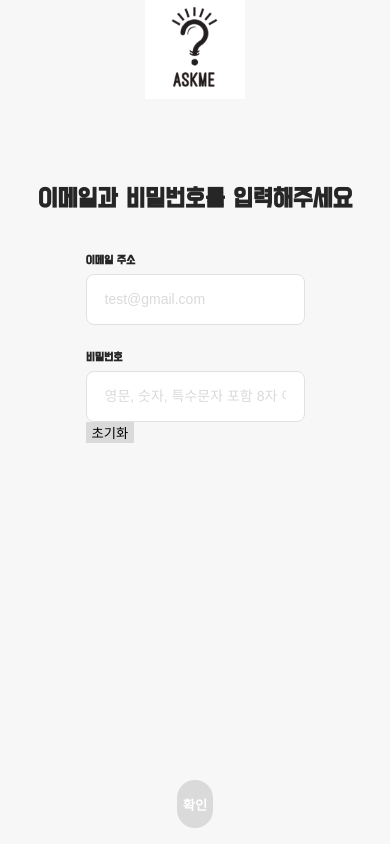
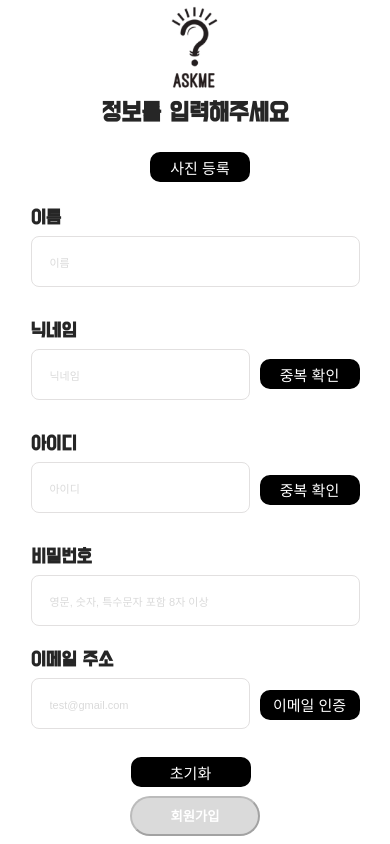
Before and after one commit to qarksangwon/AskMe, a React (Create React App) app in the folder minifront/: page /askme/signup in a window 390 px wide. Built offline with nearby package versions, Linux system fonts and the light colour scheme; a web font is replaced by a local one.

Commit message:
Signup 정규식,input 추가

```diff
--- a/minifront/src/signupPage/SignUp.js
+++ b/minifront/src/signupPage/SignUp.js
@@ -1,33 +1,74 @@
-import React, { useEffect, useState } from "react";
+import React, { useEffect, useState, useRef } from "react";
 import Logoimg from "../images/Logo.png";
 import "./signup.css";
 
-const User = {
-  email: "test@naver.com",
-  pw: "test1234!",
-};
+// const User = {
+//   name: "",
+//   id: "",
+//   email: "",
+//   pw: "",
+// };
 
 function SignUp() {
+  const [name, setName] = useState("");
+  const [nickname, setNickName] = useState("");
+  const [id, setId] = useState("");
   const [email, setEmail] = useState("");
   const [pw, setPw] = useState("");
 
+  const [nameValid, setNameValid] = useState(false);
+  const [nicknameValid, setNickNameValid] = useState(false);
+  const [idValid, setIdValid] = useState(false);
   const [emailValid, setEmailValid] = useState(false);
   const [pwValid, setPwValid] = useState(false);
   const [notAllow, setNotAllow] = useState(true);
 
   const Clear = () => {
+    setName("");
+    setNickName("");
+    setId("");
     setEmail("");
     setPw("");
     setNotAllow(true);
   };
 
   useEffect(() => {
-    if (emailValid && pwValid) {
+    if (nameValid && nicknameValid && idValid && emailValid && pwValid) {
       setNotAllow(false);
       return;
     }
     setNotAllow(true);
-  }, [emailValid, pwValid]);
+  }, [nameValid, nicknameValid, idValid, emailValid, pwValid]);
+
+  const handleName = (e) => {
+    setName(e.target.value);
+    const regex = /^[가-힣]+$/;
+    if (regex.test(e.target.value)) {
+      setNameValid(true);
+    } else {
+      setNameValid(false);
+    }
+  };
+
+  const handleNickName = (e) => {
+    setNickName(e.target.value);
+    const regex = /^[가-힣]{2,8}$/;
+    if (regex.test(e.target.value)) {
+      setNickNameValid(true);
+    } else {
+      setNickNameValid(false);
+    }
+  };
+
+  const handleId = (e) => {
+    setId(e.target.value);
+    const regex = /^[A-Za-z0-9]{4,8}$/;
+    if (regex.test(e.target.value)) {
+      setIdValid(true);
+    } else {
+      setIdValid(false);
+    }
+  };
 
   const handleEmail = (e) => {
     setEmail(e.target.value);
@@ -52,35 +93,104 @@ function SignUp() {
   };
   // 확인버튼
   const onClickConfirmButton = () => {
-    if (email === User.email && pw === User.pw) {
-      alert("로그인에 성공했습니다.");
-    } else {
-      alert("등록되지 않은 회원입니다.");
-    }
+    alert("회원가입에 성공했습니다");
+
+    // 이후 로그인페이지로 넘어가게 하기
   };
 
   return (
     <div className="page">
+      <div className="imgContainer">
         <img src={Logoimg} className="Logoimg" alt="로고" />
-      <div className="titleWrap">이메일과 비밀번호를 입력해주세요</div>
+      </div>
+
+      <div className="titleWrap">정보를 입력해주세요</div>
       <br />
+
+      {/* ----------- 사진등록 */}
+      {/* <FileUploadContainer>
+        <h2>사진 업로드</h2>
+        <FileUploadForm>
+          <FileInput type="file" accept="image/jpg, image/jpeg, image/png" ref={fileInputRef} onchange={uploadProfile} />
+          <FileUploadButton type="button"
+          onClick={handleClickFileInput}>
+            사진 업로드
+         </FileUploadButton>
+        </FileUploadForm>
+        <ShowFileImage/>
+      </FileUploadContainer> */}
+      <div>
+        <button className="photoButton">사진 등록</button>
+      </div>
+
+      {/* ------------이름 */}
       <div className="contentWrap">
-        <div className="inputTitle">이메일 주소</div>
+        <div className="inputTitle">이름</div>
         <div className="inputWrap">
           <input
             className="input"
             type="text"
-            placeholder="test@gmail.com"
-            value={email}
-            onChange={handleEmail}
+            placeholder="이름"
+            value={name}
+            onChange={handleName}
           />
         </div>
         <div className="errorMessageWrap">
-          {!emailValid && email.length > 0 && (
-            <div>올바른 이메일을 입력해주세요.</div>
+          {!nameValid && name.length > 0 && (
+            <div>올바른 이름을 입력해주세요.</div>
           )}
         </div>
 
+        {/* -----------닉네임 */}
+        <div className="nicknameBox">
+          <div className="contentWrap">
+            <div className="inputTitle">닉네임</div>
+            <div className="inputWrap">
+              <input
+                className="input"
+                type="text"
+                placeholder="닉네임"
+                value={nickname}
+                onChange={handleNickName}
+              />
+            </div>
+            <div className="errorMessageWrap">
+              {!nicknameValid && nickname.length > 0 && (
+                <div>올바른 닉네임을 입력해주세요.</div>
+              )}
+            </div>
+          </div>
+          <button onClick={setNickName} className="nickNameCheckButton">
+            중복 확인
+          </button>
+        </div>
+
+        {/* ------------------아이디 */}
+        <div className="idBox">
+          <div className="contentWrap">
+            <div className="inputTitle">아이디</div>
+            <div className="inputWrap">
+              <input
+                className="input"
+                type="text"
+                placeholder="아이디"
+                value={id}
+                onChange={handleId}
+              />
+            </div>
+            <div className="errorMessageWrap">
+              {!idValid && id.length > 0 && (
+                <div>올바른 아이디를 입력해주세요.</div>
+              )}
+            </div>
+          </div>
+          <button onClick={setName} className="idCheckButton">
+            중복 확인
+          </button>
+        </div>
+
+        {/* ---------- 비밀번호 */}
+        <div className="pwBox">
           <div style={{ marginTop: "26px" }} className="inputTitle">
             비밀번호
           </div>
@@ -93,30 +203,51 @@ function SignUp() {
               onChange={handlePw}
             />
           </div>
-
-        <div>
-          <button onClick={Clear} className="ClearButton">
-            초기화
-          </button>
-        </div>
-
           <div className="errorMessageWrap">
             {!pwValid && pw.length > 0 && (
               <div>영문, 숫자, 특수문자 포함 8자 이상 입력해주세요.</div>
             )}
           </div>
         </div>
+        <br />
+        {/* --------------- 이메일 */}
+        <div className="inputTitle">이메일 주소</div>
+        <div className="emailBox">
+          <div className="inputWrap">
+            <input
+              className="input"
+              type="text"
+              placeholder="test@gmail.com"
+              value={email}
+              onChange={handleEmail}
+            />
+          </div>
 
-      <div>
+          <button onClick={setName} className="emailButton">
+            이메일 인증
+          </button>
+        </div>
+        <div className="errorMessageWrap">
+          {!emailValid && email.length > 0 && (
+            <div>올바른 이메일을 입력해주세요.</div>
+          )}
+        </div>
+        <button onClick={Clear} className="clearButton">
+          초기화
+        </button>
+      </div>
+
+      <div className="bottomContainer">
         <button
           onClick={onClickConfirmButton}
           disabled={notAllow}
           className="bottomButton"
         >
-          확인
+          회원가입
         </button>
       </div>
     </div>
   );
 }
+
 export default SignUp;
--- a/minifront/src/signupPage/signup.css
+++ b/minifront/src/signupPage/signup.css
@@ -3,19 +3,14 @@
   justify-content: center;
   align-items: center;
   position: absolute;
-  top: 0;
+  top: 100px;
   bottom: 0;
   width: 100%;
-  max-width: 500px;
   padding: 0 20px;
 
-  left: 50%;
-  transform: translate(-50%, 0);
-
-  background-color: #f7f7f7;
+  /* background-color: #f7f7f7; */
 
   overflow: hidden;
-  display: flex;
   flex-direction: column;
 }
 
@@ -24,14 +19,132 @@
   justify-content: center;
   align-items: center;
   width: 100px;
+  height: 100px;
   background-size: cover;
 }
 
+.imgContainer {
+  display: flex;
+  justify-content: center;
+  width: 100%;
+  height: 100px;
+}
 .titleWrap {
-  margin-top: 87px;
+  margin-top: auto;
   font-size: 26px;
   font-weight: bold;
   color: #262626;
+}
+
+.photoButton {
+  margin-top: 10px;
+  margin-left: 10px;
+  font-size: 15px;
+  border-radius: 10px;
+  width: 100px;
+  height: 30px;
+  background-color: #000000;
+  color: white;
+  border: 2px solid black;
+  transition: all 0.3s ease-in;
+  cursor: pointer;
+}
+
+.photoButton:hover {
+  background-color: white;
+  color: #000000;
+  transition: all 0.3s ease-in;
+}
+
+@media (max-width: 430px) {
+  .page {
+    width: 100%;
+    height: auto;
+    top: 0px;
+  }
+  .titleWrap {
+    margin: 0;
+  }
+}
+
+.nicknameBox {
+  display: flex;
+  align-items: center;
+}
+
+.nickNameCheckButton {
+  margin-top: 45px;
+  margin-left: 10px;
+  font-size: 15px;
+  border-radius: 10px;
+  width: 100px;
+  height: 30px;
+  background-color: #000000;
+  color: white;
+  cursor: pointer;
+  border: 2px solid black;
+  transition: all 0.3s ease-in;
+}
+
+.nickNameCheckButton:hover {
+  background-color: white;
+  color: #000000;
+  transition: all 0.3s ease-in;
+}
+
+.idBox {
+  display: flex;
+  align-items: center;
+}
+
+.idCheckButton {
+  margin-top: 50px;
+  margin-left: 10px;
+  font-size: 15px;
+  border-radius: 10px;
+  width: 100px;
+  height: 30px;
+  background-color: #000000;
+  color: white;
+  cursor: pointer;
+  border: 2px solid black;
+  transition: all 0.3s ease-in;
+}
+
+.idCheckButton:hover {
+  background-color: white;
+  color: #000000;
+  transition: all 0.3s ease-in;
+}
+
+.pwbox {
+  margin-top: 10px;
+}
+
+.emailBox {
+  display: flex;
+
+  align-items: center;
+}
+
+.emailButton {
+  margin-top: 10px;
+  margin-left: 10px;
+  font-size: 15px;
+  border-radius: 10px;
+  width: 100px;
+  height: 30px;
+  background-color: #000000;
+  color: white;
+  cursor: pointer;
+  border: 2px solid black;
+  transition: all 0.3s ease-in;
+}
+
+.emailButton:hover {
+  background-color: white;
+  color: #000000;
+  transition: all 0.3s ease-in;
 }
 
 .contentWrap {
@@ -40,7 +153,7 @@
 }
 
 .inputTitle {
-  font-size: 12px;
+  font-size: 20px;
   font-weight: 600;
   color: #262626;
 }
@@ -58,6 +171,7 @@
 }
 
 .input {
+  display: flex;
   width: 100%;
   outline: none;
   border: none;
@@ -68,30 +182,55 @@
 
 .input::placeholder {
   color: #dadada;
+  font-size: 11px;
+}
+
+.clearButton {
+  font-size: 15px;
+  margin-top: 20px;
+  margin-left: 100px;
+  border-radius: 10px;
+  width: 120px;
+  height: 30px;
+  background-color: #000000;
+  color: white;
+  cursor: pointer;
+  border: 2px solid black;
+  transition: all 0.3s ease-in;
+}
+
+.clearButton:hover {
+  background-color: white;
+  color: #000000;
+  transition: all 0.3s ease-in;
+}
+
+.bottomContainer {
+  width: auto;
+  height: 100px;
+  display: flex;
+  align-items: center;
 }
 
 .bottomButton {
-  width: 100%;
-  height: 48px;
-  border: none;
+  width: 130px;
+  height: 40px;
   font-weight: bold;
   border-radius: 64px;
-  background-color: #9e30f4;
+  background-color: #000000;
   color: white;
-  margin-bottom: 16px;
   cursor: pointer;
 }
+
+/* .bottomButton:hover {
+  background-color: white;
+  color: #000000;
+  transition: all 0.3s ease-in;
+} */
 
 .bottomButton:disabled {
   background-color: #dadada;
   color: white;
-}
-
-.ClearButton {
-  background-color: #dadada;
-
-  border: none;
-  cursor: pointer;
 }
 
 .errorMessageWrap {
```
Lines whose indentation alone changed are shown as unchanged.
